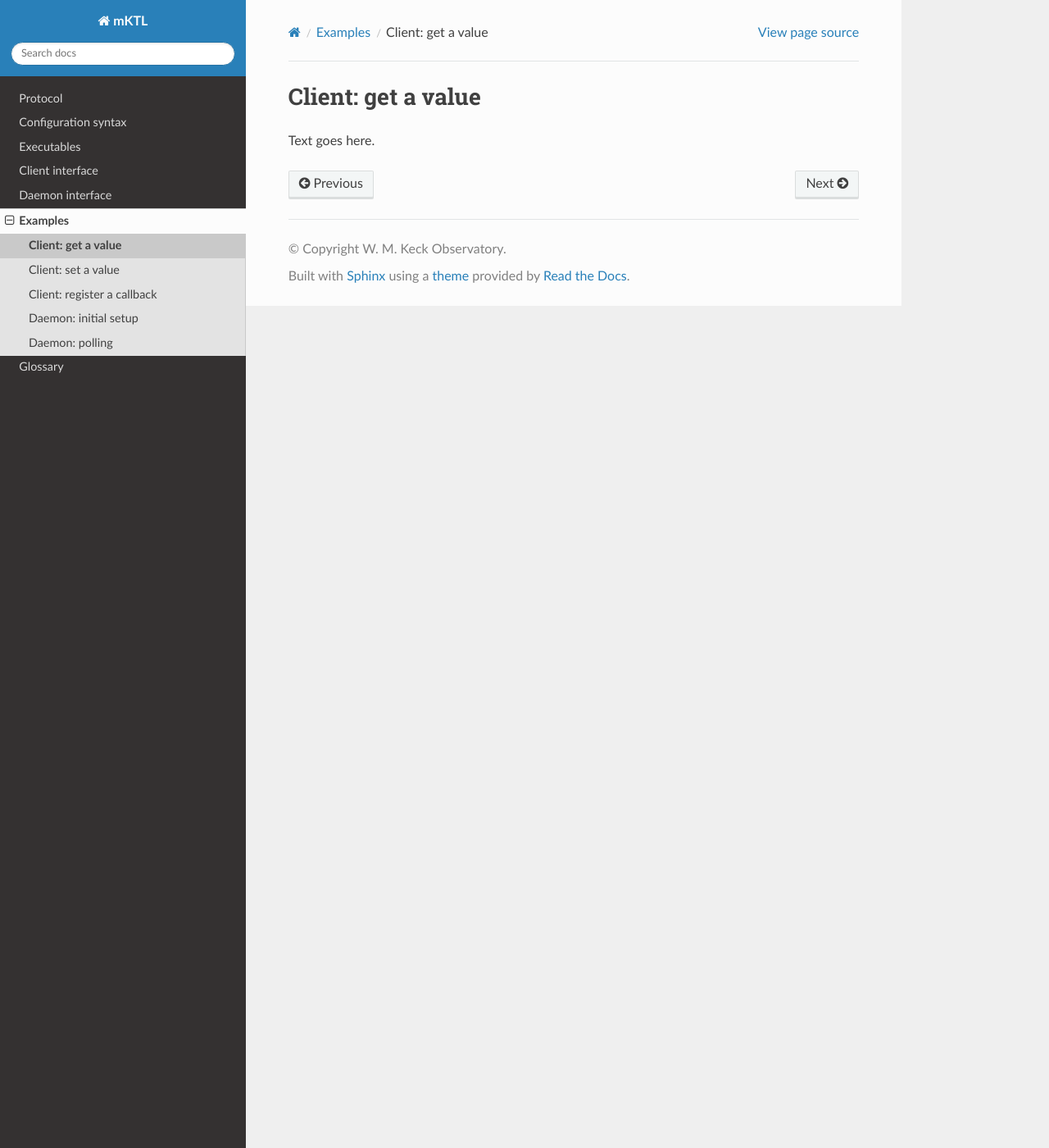
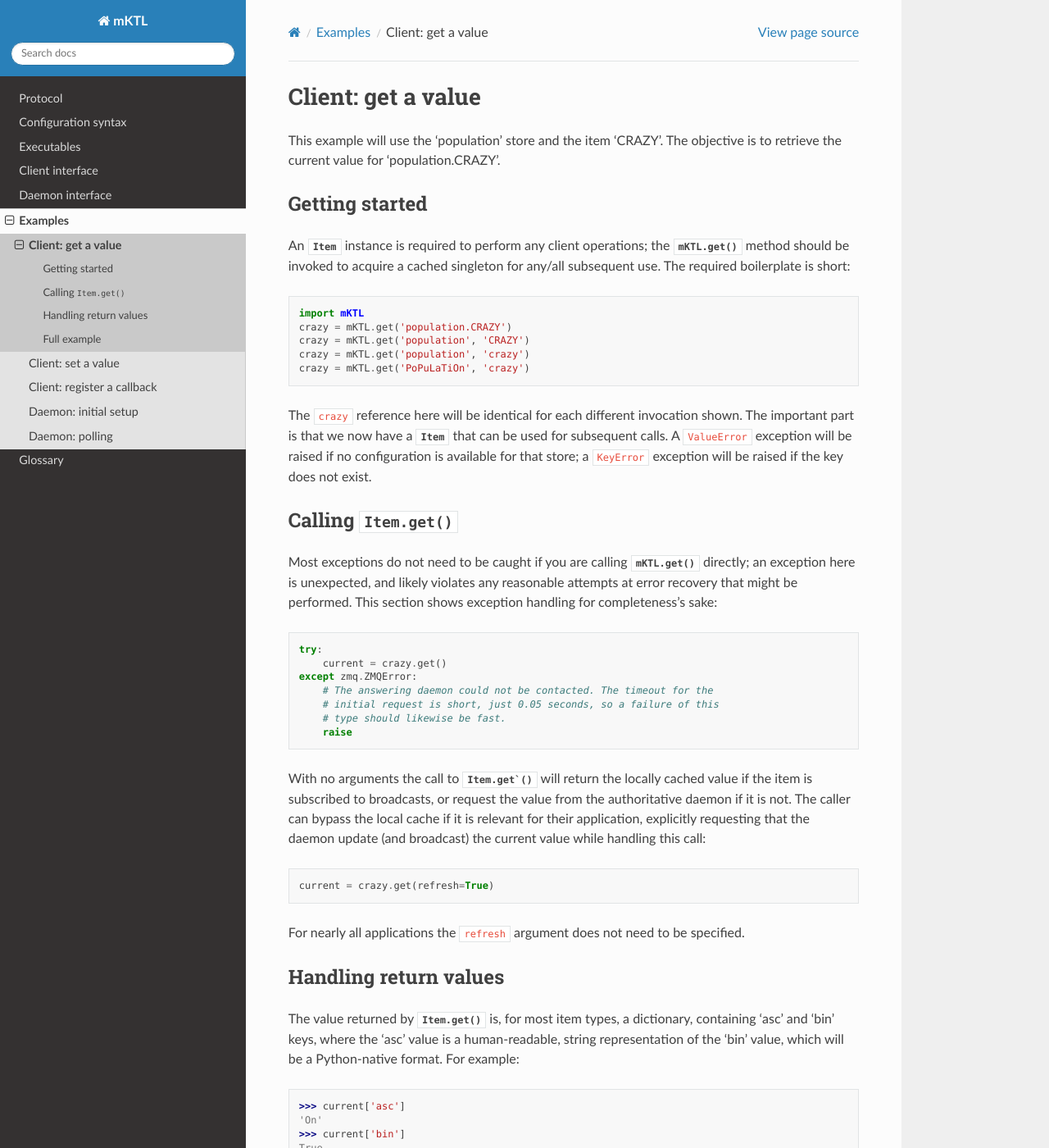
Before and after one commit to KeckObservatory/mKTL, a Sphinx documentation site: the page built from doc/example/get.rst, in a window 1280 px wide and 1400 px high. Shown: the whole window at 82% size. Built offline with Sphinx 7.4.7 and the Read the Docs theme 3.1.0, drawn with Linux system fonts in a browser that asks for light colours; some of the changed text lies outside the part shown.

Commit message:
Filling out the get() example.

```diff
--- a/doc/example/get.rst
+++ b/doc/example/get.rst
@@ -1,4 +1,94 @@
 Client: get a value
 ===================
 
-Text goes here.
+This example will use the 'population' store and the item 'CRAZY'. The
+objective is to retrieve the current value for 'population.CRAZY'.
+
+
+.. _getting_started:
+
+Getting started
+---------------
+
+.. py:currentmodule:: mKTL.Client
+
+An :class:`Item` instance is required to perform any client operations; the
+:func:`mKTL.get` method should be invoked to acquire a cached singleton for
+any/all subsequent use. The required boilerplate is short::
+
+    import mKTL
+    crazy = mKTL.get('population.CRAZY')
+    crazy = mKTL.get('population', 'CRAZY')
+    crazy = mKTL.get('population', 'crazy')
+    crazy = mKTL.get('PoPuLaTiOn', 'crazy')
+
+The ``crazy`` reference here will be identical for each different invocation
+shown. The important part is that we now have a :class:`Item` that can be used
+for subsequent calls. A ``ValueError`` exception will be raised if no
+configuration is available for that store; a ``KeyError`` exception will be
+raised if the key does not exist.
+
+
+Calling :func:`Item.get`
+------------------------
+
+Most exceptions do not need to be caught if you are calling :func:`mKTL.get`
+directly; an exception here is unexpected, and likely violates any reasonable
+attempts at error recovery that might be performed. This section shows exception
+handling for completeness's sake::
+
+    try:
+        current = crazy.get()
+    except zmq.ZMQError:
+        # The answering daemon could not be contacted. The timeout for the
+	# initial request is short, just 0.05 seconds, so a failure of this
+	# type should likewise be fast.
+	raise
+
+With no arguments the call to :func:`Item.get`` will return the locally
+cached value if the item is subscribed to broadcasts, or request the value
+from the authoritative daemon if it is not. The caller can bypass the local
+cache if it is relevant for their application, explicitly requesting that
+the daemon update (and broadcast) the current value while handling this call::
+
+    current = crazy.get(refresh=True)
+
+For nearly all applications the ``refresh`` argument does not need to be
+specified.
+
+
+Handling return values
+----------------------
+
+The value returned by :func:`Item.get` is, for most item types, a dictionary,
+containing 'asc' and 'bin' keys, where the 'asc' value is a human-readable,
+string representation of the 'bin' value, which will be a Python-native format.
+For example::
+
+    >>> current['asc']
+    'On'
+    >>> current['bin']
+    True
+
+If the item represents a bulk value the returned reference will not be a Python
+dictionary, it will be a numpy array. If no value is availble the current value
+could simply be ``None``.
+
+
+Full example
+------------
+
+Requesting a value, without the discussion of the various options::
+
+    import mKTL
+    crazy = mKTL.get('population.CRAZY')
+    current = crazy.get()
+
+    if current is None:
+        print('The population craziness is unknown.')
+    else:
+    	craziness = current['bin']
+        if craziness == True:
+            print('The population is crazy.')
+        else:
+            print('The population is sane.')
```
